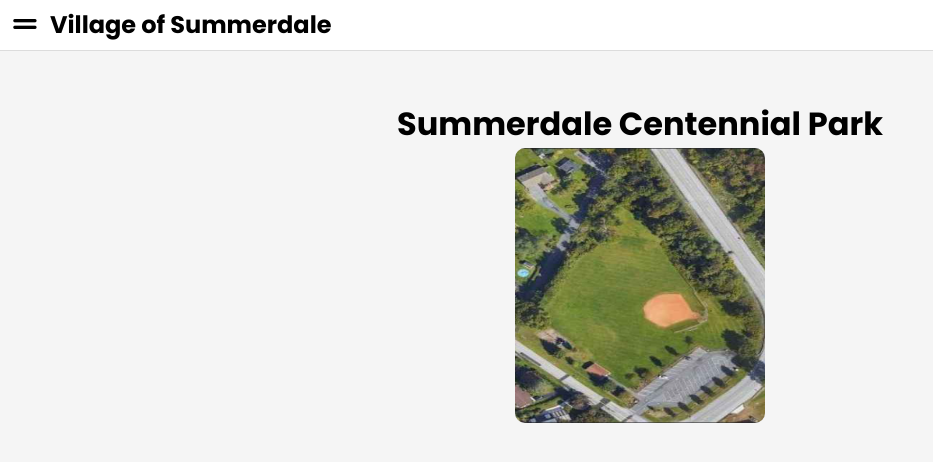
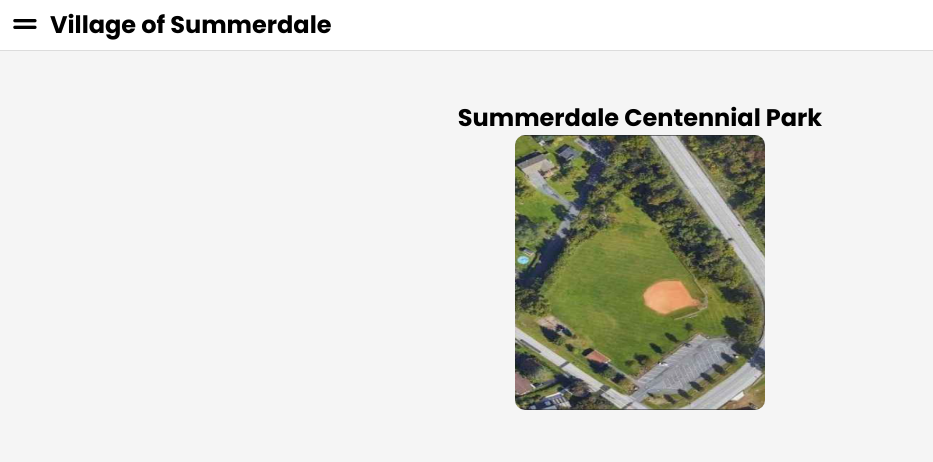
Before and after one commit to maxsspot/urban-adventure, a plain HTML site: page parks.html in a window 1280 px wide. Shown: the whole page, without its empty margins (0-933 px from the left). Drawn offline with Linux system fonts and the light colour scheme.

Commit message:
Update parks.html

```diff
--- a/parks.html
+++ b/parks.html
@@ -26,7 +26,7 @@
 		</nav>
 		<br><br><br><br>
 		<div class = "content">
-			<h1>Summerdale Centennial Park</h1>
+			<h2>Summerdale Centennial Park</h2>
 			<img src = "summerdalecentennialpark.png" />
 		</div>
 	</body>
```
